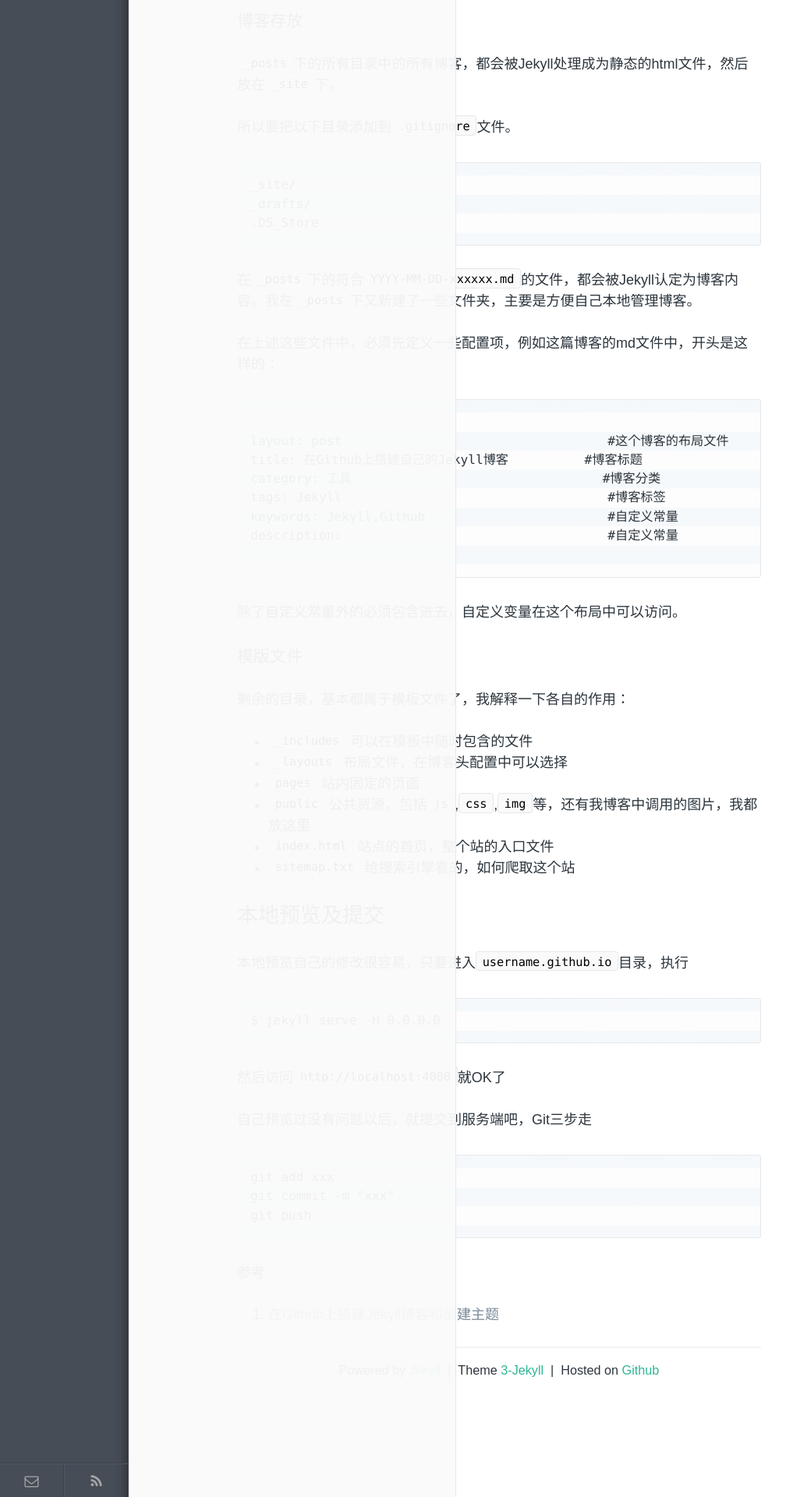
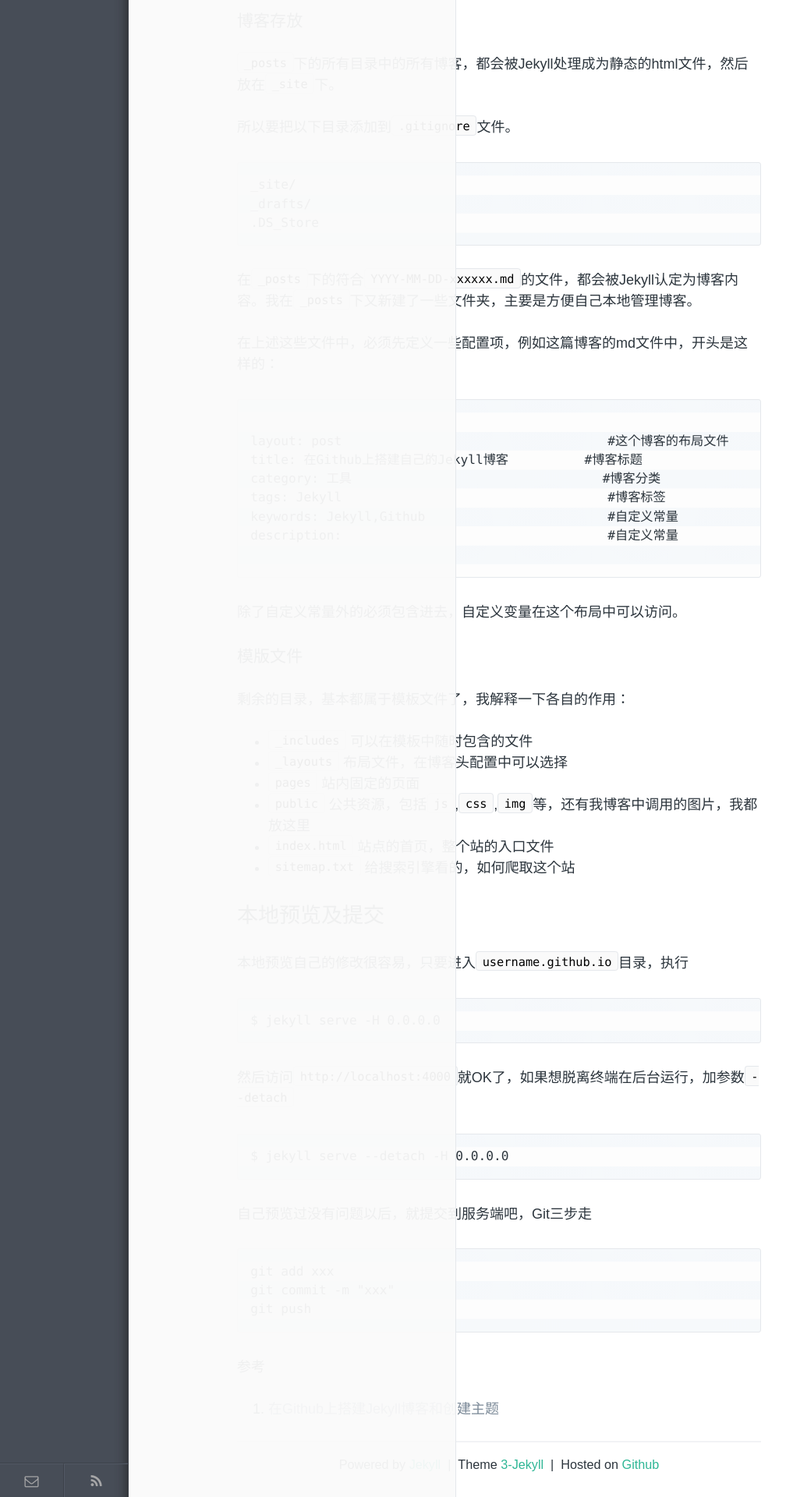
Before and after one commit to deweing/deweing.github.io, a Jekyll site: the page built from _posts/tool/2015-02-28-deploy-a-blog-on-github-by-jekyll.md, in a window 1280 px wide. Shown: the part 2003-3923 px from the top of the page at 78% size, without its empty margins (0-1008 px from the left). Built offline with Jekyll 4.4.1, drawn with Linux system fonts in a browser that asks for light colours.

Commit message:
start script

````diff
--- a/_posts/tool/2015-02-28-deploy-a-blog-on-github-by-jekyll.md
+++ b/_posts/tool/2015-02-28-deploy-a-blog-on-github-by-jekyll.md
@@ -122,7 +122,11 @@ description:                                   #自定义常量
 $ jekyll serve -H 0.0.0.0
 ```
 
-然后访问`http://localhost:4000`就OK了
+然后访问`http://localhost:4000`就OK了，如果想脱离终端在后台运行，加参数`--detach`
+
+```
+$ jekyll serve --detach -H 0.0.0.0
+```
 
 自己预览过没有问题以后，就提交到服务端吧，Git三步走
 
````
Also changed, not shown: 2 other files.
